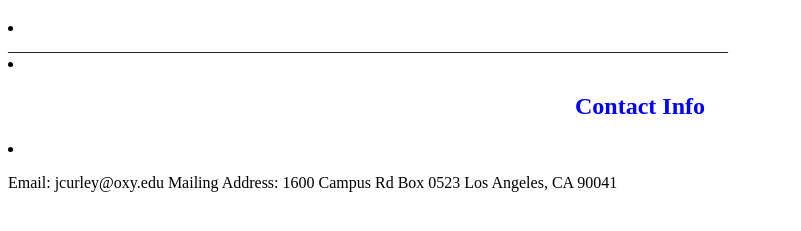
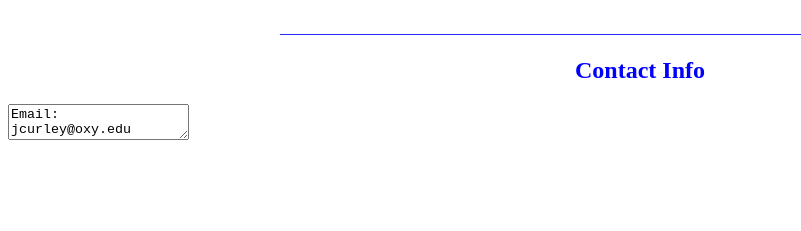
Before and after one commit to scurlej306/scurlej306.github.io, a plain HTML site: page index.html in a window 1280 px wide. Shown: the part 61-292 px from the top of the page, without its empty margins (0-801 px from the left). Drawn offline with Linux system fonts and the light colour scheme.

Commit message:
Change to textarea and format div

```diff
--- a/index.html
+++ b/index.html
@@ -7,19 +7,21 @@
         text-align:center;}
     h2 { color:blue;
         text-align:center; }
+    div { text-align:center;
+          color:blue;}
     </style>
     <title>Jacob's Webpage</title>
 </head>
 <body>
 <h1>Jacob R Curley</h1>
-<li></li>
+
 <div>__________________________________________________________________________________________</div>
-<li></li>
+
 <h2>Contact Info</h2>
-<li></li>
-<p>Email: jcurley@oxy.edu                       Mailing Address:
-                                                1600 Campus Rd
-                                                Box 0523
-                                                Los Angeles, CA 90041</p>
+
+<textarea>Email: jcurley@oxy.edu                       Mailing Address:
+                                                       1600 Campus Rd
+                                                       Box 0523
+                                                       Los Angeles, CA 90041</textarea>
 </body>
 </html>
```
